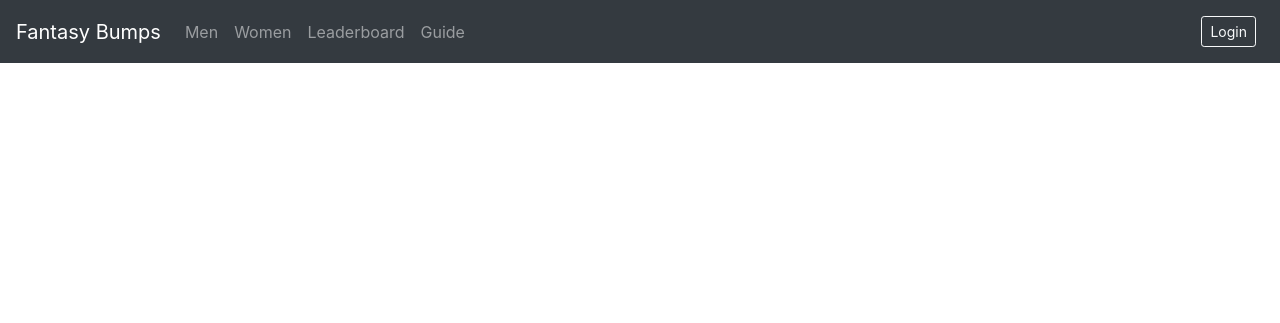
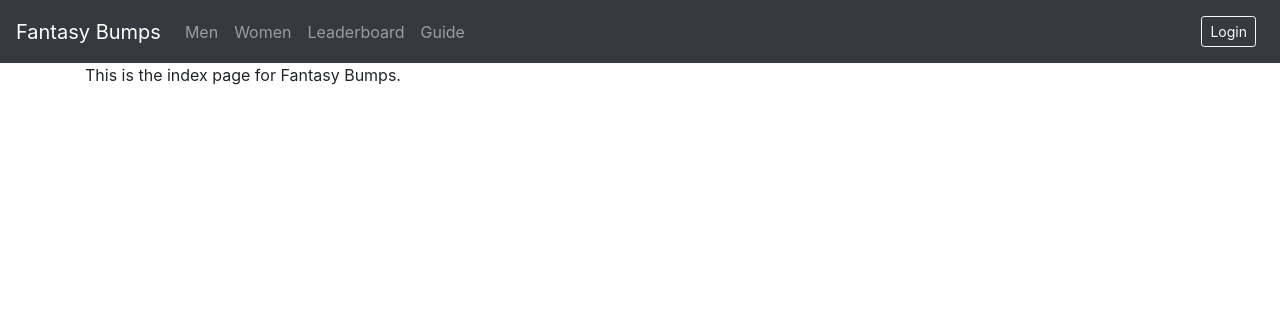
Before and after one commit to JoeHitchen/fantasy-bumps, a Django app: page / in a window 1280 px wide. Shown: the top 323 px of the page. Run offline with Django 3.2, Linux system fonts and the light colour scheme; some libraries are stand-ins or nearby versions.

Commit message:
Added shell of FantasyBumps app

```diff
--- /dev/null
+++ b/FantasyBumps/templates/fantasybumps/index.html
@@ -0,0 +1,5 @@
+{% extends 'core/base.html' %}
+
+{% block content %}
+This is the index page for Fantasy Bumps.
+{% endblock%}
--- /dev/null
+++ b/FantasyBumps/urls.py
@@ -0,0 +1,10 @@
+from django.urls import path
+from django.views.generic.base import TemplateView
+
+from . import views
+
+
+app_name = 'fantasybumps'
+urlpatterns = [
+    path('', views.IndexView.as_view(), name = 'index'),
+]
--- /dev/null
+++ b/FantasyBumps/views.py
@@ -0,0 +1,5 @@
+from django.views.generic.base import TemplateView
+
+
+class IndexView(TemplateView):
+    template_name = 'fantasybumps/index.html'
--- a/FantasyCore/settings.py
+++ b/FantasyCore/settings.py
@@ -22,6 +22,8 @@ INSTALLED_APPS = [
     'django.contrib.sessions',
     'django.contrib.messages',
     'django.contrib.staticfiles',
+
+    'FantasyBumps',
 ]
 
 MIDDLEWARE = [
@@ -106,4 +108,4 @@ STATIC_URL = '/static/'
 
 
 # Other settings
-LOGIN_REDIRECT_URL = 'index'
+LOGIN_REDIRECT_URL = 'fantasybumps:index'
--- a/FantasyCore/templates/core/nav.html
+++ b/FantasyCore/templates/core/nav.html
@@ -1,6 +1,6 @@
 <nav class="navbar navbar-expand-lg navbar-dark bg-dark">
 
-  <a class="navbar-brand" href="#">Fantasy Bumps</a>
+  <a class="navbar-brand" href="{% url 'fantasybumps:index' %}">Fantasy Bumps</a>
 
   <button class="navbar-toggler" type="button" data-toggle="collapse" data-target="#navbar_menu">
     <span class="navbar-toggler-icon"></span>
--- a/FantasyCore/urls.py
+++ b/FantasyCore/urls.py
@@ -1,11 +1,6 @@
 from django.urls import path, include
-from django.views.generic.base import TemplateView
 
 urlpatterns = [
     path('accounts/', include('django.contrib.auth.urls')),
-    path(
-        '',
-        TemplateView.as_view(template_name = 'core/base.html'),
-        name = 'index',
-    ),
+    path('', include('FantasyBumps.urls')),
 ]
```
Also changed, not shown: FantasyBumps/tests.py (added, +12 -0 lines), FantasyBumps/__init__.py (added).
